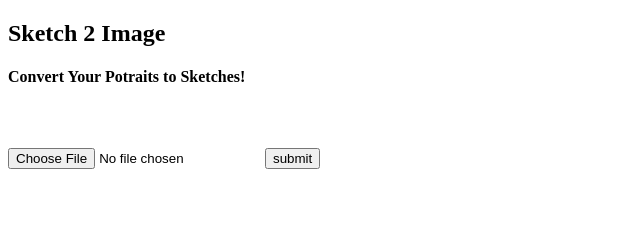
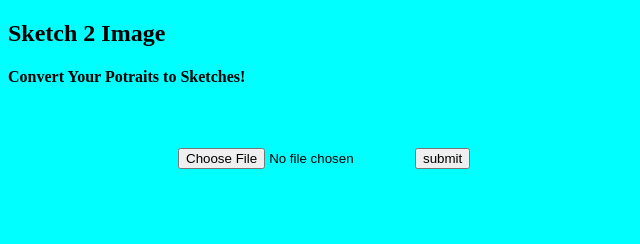
Before and after one commit to pranjaldatta/Image2Sketch, a Flask app: page / in a window 1280 px wide. Shown: the top 244 px of the page, without its empty margins (0-640 px from the left). Run offline with Flask 2, Linux system fonts and the light colour scheme.

Commit message:
heroku push

```diff
--- /dev/null
+++ b/runtime.txt
@@ -0,0 +1 @@
+python-3.7.4
--- a/static/css/index.css
+++ b/static/css/index.css
@@ -1,20 +1,43 @@
 #input-image {
     position: relative;
-    top: 250px;
+    top: 140px;
     left: -150px;
 }
 
 #output-image {
     position: relative;
-    top: 250px;
+    top: 140px;
 }
 
+#filesubmit {
+    position: absolute;
+    align-content: center;
+}
+
+#header {
+    height: 100%;
+    position: relative;
+    background-color: cyan;
+}
+
+body{
+    background-color: cyan  ;
+}
 .file-select {
     position: relative;
     bottom: 200px;
+    left: 170px;
 }
 
 .file-submit {
     position: relative;
     bottom: 200px;
+    left:150px
 }
+
+h2 {
+    background-color: cyan;
+}
+h4 {
+    background-color: cyan;
+}
```
Also changed, not shown: requirements.txt (added, +124 -0 lines), 1 other file.
